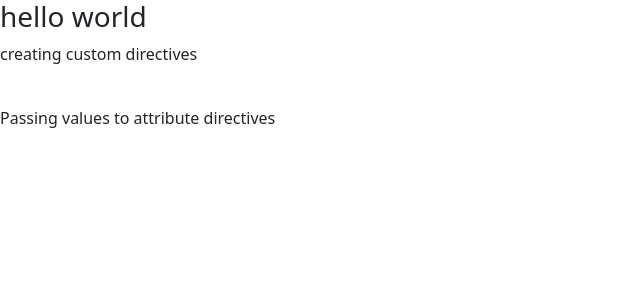
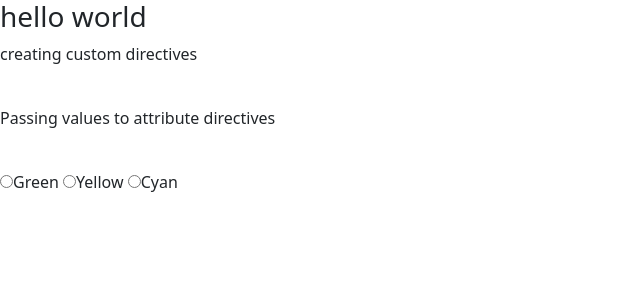
Before and after one commit to ManuDev03/angular-directive, an Angular app: page / in a window 1280 px wide. Shown: the top 300 px of the page, without its empty margins (0-640 px from the left). Built offline with nearby package versions, Linux system fonts and the light colour scheme.

Commit message:
setting the attribute value with user input & setting default value

```diff
--- a/src/app/app.component.html
+++ b/src/app/app.component.html
@@ -1,4 +1,11 @@
 <h3>hello world</h3>
 <p appHighlight>creating custom directives</p>
 <br>
-<p [appHighlight]="color">Passing values to attribute directives</p>
+<p [appHighlight]="color" dfcolor="purple">Passing values to attribute directives</p>
+<br>
+
+<div>
+  <input type="radio" name="colors" (click)="setColor('lightgreen')">Green
+  <input type="radio" name="colors" (click)="setColor('yellow')">Yellow
+  <input type="radio" name="colors" (click)="setColor('cyan')">Cyan
+</div>
--- a/src/app/app.component.ts
+++ b/src/app/app.component.ts
@@ -7,5 +7,8 @@ import { Component } from '@angular/core';
 })
 export class AppComponent {
   title = 'directive';
-  color = 'green'
+  color = ''
+  setColor(color:string){
+    this.color = color
+  }
 }
--- a/src/app/highlight.directive.ts
+++ b/src/app/highlight.directive.ts
@@ -6,6 +6,11 @@ import { Directive, ElementRef ,HostListener, Input} from '@angular/core';
 export class HighlightDirective {
   @Input()
   appHighlight: string = ''
+
+  @Input()
+  dfcolor:string =''
+
+
 
   constructor(private el: ElementRef) {
     // el.nativeElement.style.backgroundColor= color
@@ -17,11 +22,11 @@ export class HighlightDirective {
 
   @HostListener('mouseenter')
   onMouseEnter(){
-    this.getHighlightColor(this.appHighlight)
+    this.getHighlightColor(this.appHighlight || this.dfcolor)
   }
   @HostListener('mouseleave')
   onMouseLeave(){
-    this.getHighlightColor("cyan")
+    this.getHighlightColor(null)
   }
 
 
```
